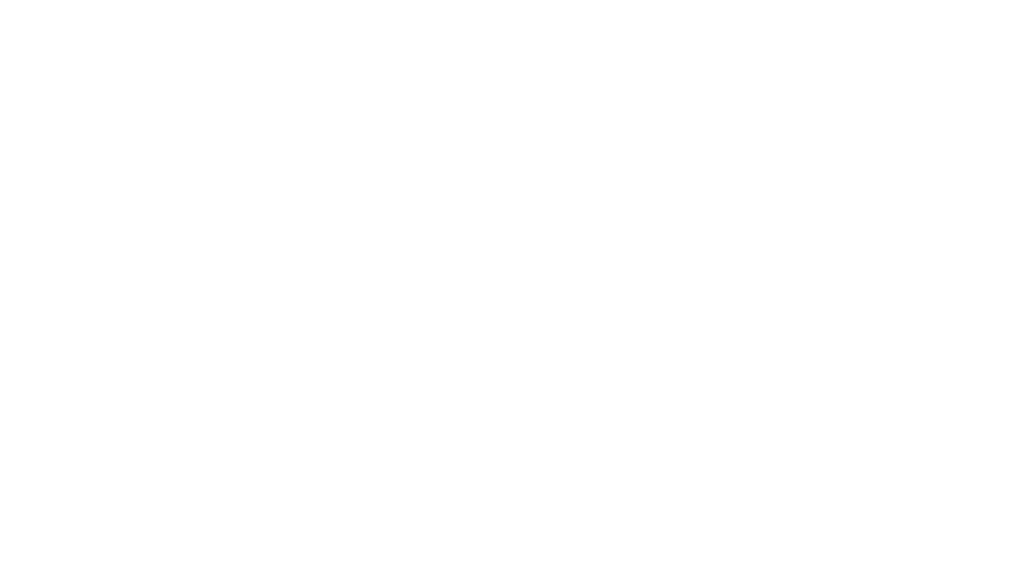
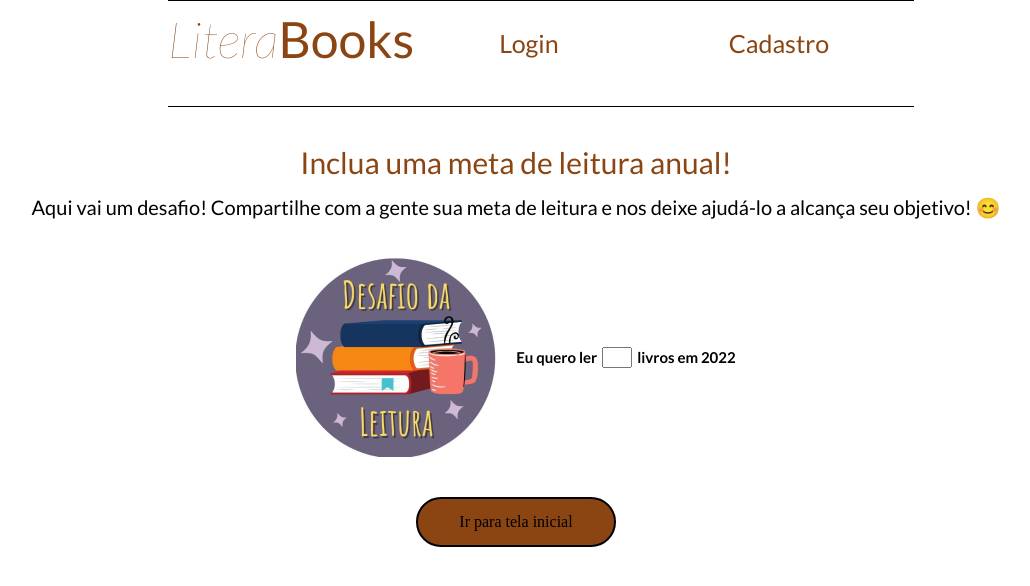
Before and after one commit to CaioVitor1/literaBooks_Front, a React (Create React App) app: page /readingoal in a window 1280 px wide. Before the commit this address had no page. Shown: the top 586 px of the page, without its empty margins (124-1154 px from the left). Built offline with nearby package versions, Linux system fonts and the light colour scheme.

Commit message:
feat: includes reading goal pages

```diff
--- a/public/index.html
+++ b/public/index.html
@@ -5,7 +5,7 @@
     <meta name="viewport" content="width=device-width, initial-scale=1" />
     <link rel="preconnect" href="https://fonts.googleapis.com">
     <link rel="preconnect" href="https://fonts.gstatic.com" crossorigin>
-    <link href="https://fonts.googleapis.com/css2?family=Lato:ital,wght@0,400;1,100&display=swap" rel="stylesheet">
+    <link href="https://fonts.googleapis.com/css2?family=Lato:ital,wght@0,400;0,700;1,100&display=swap" rel="stylesheet">
     <title>LiteraBooks</title>
   </head>
   <body>
--- a/src/App.js
+++ b/src/App.js
@@ -6,6 +6,7 @@ import InitialPage from "./pages/InitialPage";
 import SignUp from "./pages/SignUp";
 import SignIn from "./pages/SignIn";
 import Preferences from "./pages/Preferences"
+import ReadingGoal from "./pages/readingGoal";
 function App() {
       /*const [user, setUser] = useState({
         token: ""
@@ -20,6 +21,7 @@ function App() {
               <Route path="/signin" element={<SignIn />} />
               <Route path="/signup" element={<SignUp />} />
               <Route path="/preferences" element={<Preferences />} />
+              <Route path="/readingoal" element={<ReadingGoal />} />
           </Routes>
 
       </BrowserRouter>
--- /dev/null
+++ b/src/components/readingGoalComponent.js
@@ -0,0 +1,51 @@
+import styled from "styled-components";
+
+export const ReadingGoalBody = styled.div`
+display: flex;
+flex-direction: column;
+justify-content: center;
+align-items: center;
+`
+
+export const Header = styled.div`
+margin-top: 40px;
+display: flex;
+flex-direction: column;
+align-items: center;
+h2{
+    font-family: 'Lato', sans-serif;
+    font-style: normal;
+    font-weight: 400;
+    font-size: 30px;
+    color: #8b4513;
+}
+h3{
+    margin-top: 20px;
+    font-family: 'Lato', sans-serif;
+    font-style: normal;
+    font-weight: 400;
+    font-size: 20px;
+}
+`
+
+export const ChallangeBooks = styled.div`
+display: flex;
+align-items: center;
+justify-content: center;
+margin:40px 0px;
+h3{
+font-family: 'Lato', sans-serif;
+font-style: bold;
+font-weight: 700;
+font-size: 15px;
+}
+img{
+width: 200px;
+height: 200px;
+margin-right: 20px;
+}
+input{
+width: 30px;
+margin: 0px 5px;
+}
+`
--- a/src/pages/Preferences.jsx
+++ b/src/pages/Preferences.jsx
@@ -35,7 +35,7 @@ export default function Preferences(){
 		<PreferencesBody>
 			<Header>
 				<h2> A seguir, escolha seus gêneros favoritos</h2>
-				<h3> Nós vamos seus generos favoritos para melhorar nossas recomentações para você! </h3>
+				<h3> Selecione seus gêneros favoritos para melhorar nossas recomentações para você! </h3>
 			</Header>
             <Options>
 				<Choice>
--- a/src/pages/SignIn.jsx
+++ b/src/pages/SignIn.jsx
@@ -1,4 +1,3 @@
-import styled from "styled-components"
 import { useNavigate } from "react-router-dom";
 import Title from "../components/Title";
 import { useState } from 'react';
--- /dev/null
+++ b/src/pages/readingGoal.jsx
@@ -0,0 +1,49 @@
+import styled from "styled-components";
+import Title from "../components/Title";
+import challange from "../assets/images/challange.jpg"
+import { useState } from "react";
+import { Button } from "../components/authComponent";
+import { ReadingGoalBody, Header, ChallangeBooks } from "../components/readingGoalComponent";
+//import axios from "axios";
+
+export default function ReadingGoal(){
+    const [count, setCount] = useState("")
+    function sendCount() {
+        const countNumber = parseInt(count)
+        const fractionalNumber = count%1
+        console.log(countNumber)
+        if(isNaN(countNumber) || countNumber <= 0 || fractionalNumber !== 0){
+            alert("Por favor, preencha sua meta de leitura com números inteiros e positivos!")
+        } else{
+            alert("boa!")
+            /*
+            const promise = axios.post("http://localhost:5000/signin", body)
+        promise
+        .then(res => {
+            navigate('/signin');
+        })
+        .catch(res => {
+            console.log("deu ruim")
+            alert("Você inseriu dados inválidos")
+        }) */
+
+    }
+}
+
+    return(
+        <ReadingGoalBody>
+            <Title />
+            <Header>
+                <h2> Inclua uma meta de leitura anual!</h2>
+                <h3> Aqui vai um desafio! Compartilhe com a gente sua meta de leitura e nos deixe
+                    ajudá-lo a alcança seu objetivo! 😊
+                </h3>
+            </Header>
+            <ChallangeBooks>
+                <img src={challange} alt='' />
+                <h3>Eu quero ler </h3> <input type="textarea" onChange={(e) => setCount(e.target.value)} value={count}/> <h3> livros em 2022</h3>
+            </ChallangeBooks>
+            <Button onClick={sendCount}> Ir para tela inicial</Button>
+        </ReadingGoalBody>
+    )
+}
```
Also changed, not shown: src/assets/images/challange.jpg (added).
